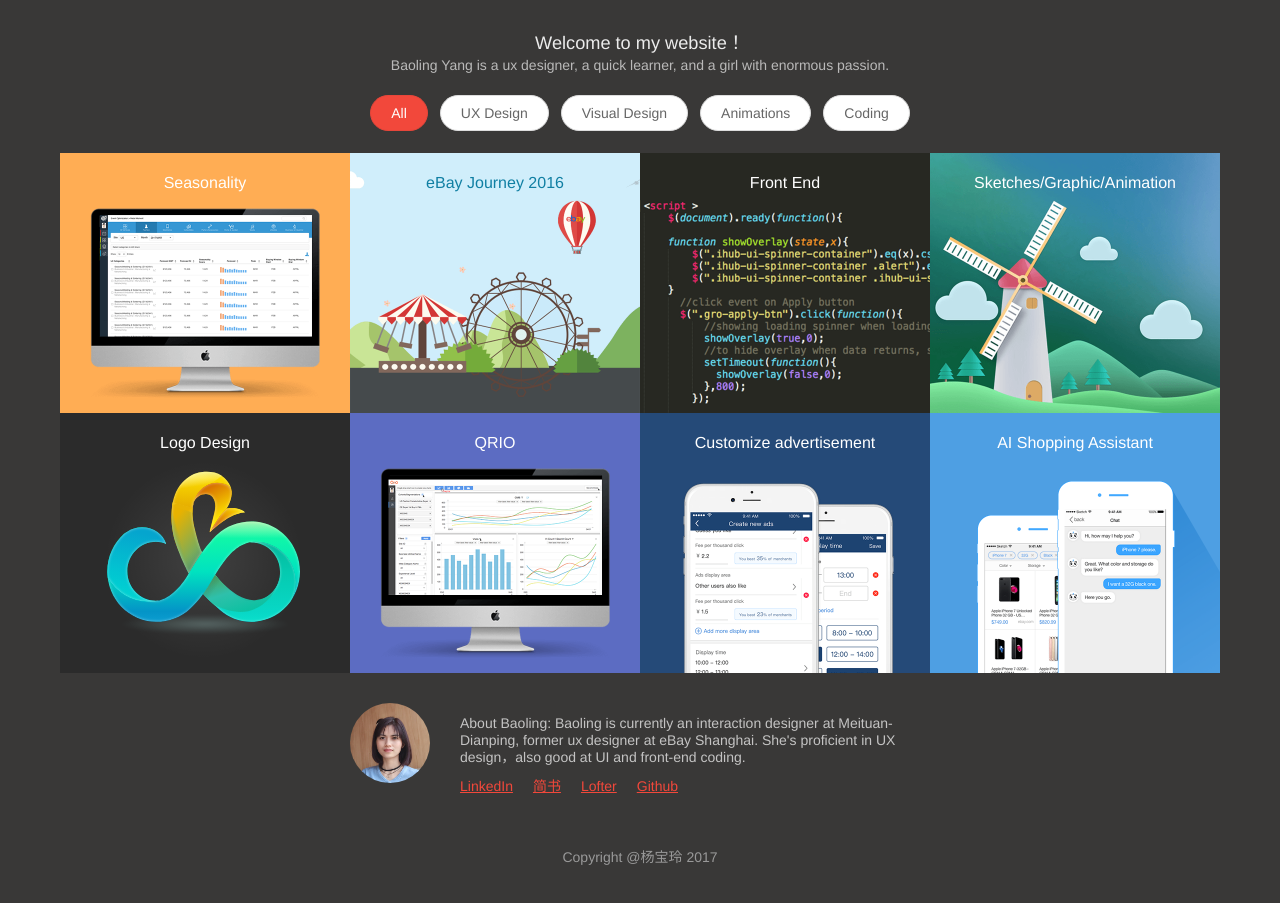
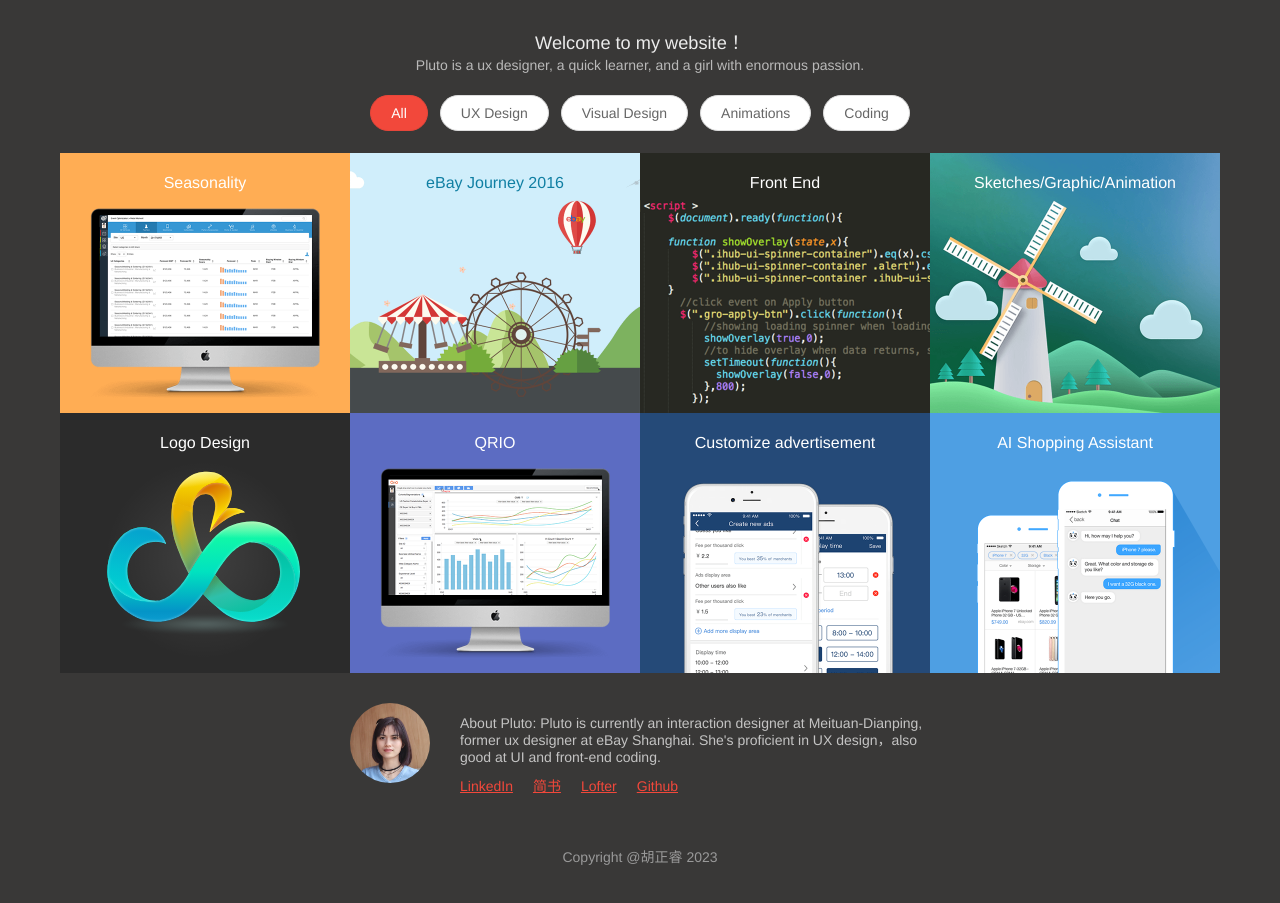
Before and after one commit to Ricky-pluto/Ricky-pluto.github.io, a plain HTML site: page index.html in a window 1280 px wide. Shown: the part 53-956 px from the top of the page. Drawn offline with nearby package versions, Linux system fonts and the light colour scheme.

Commit message:
Update index.html

```diff
--- a/index.html
+++ b/index.html
@@ -5,7 +5,7 @@
     <meta http-equiv="X-UA-Copatible" content="IE=edge">
     <meta name="viewport"  content="width=device-width, initial-scale=1,minimum-scale=1.0,maximum-scale=1.0,user-scalable=no">
 
-	<title>Baoling's Portfolio</title>
+	<title>Pluto's Portfolio</title>
 
 	<!-- Latest compiled and minified CSS -->
 	<link rel="stylesheet" href="https://maxcdn.bootstrapcdn.com/bootstrap/3.3.7/css/bootstrap.min.css" >
@@ -39,7 +39,7 @@
 
 	<div class="container-my">
 	<div class="self-intro">
-		<div class="title">Welcome to my website！</div> <div class="txt">Baoling Yang is a ux designer, a quick learner, and a girl with enormous passion.</div>
+		<div class="title">Welcome to my website！</div> <div class="txt">Pluto is a ux designer, a quick learner, and a girl with enormous passion.</div>
 	</div>
 		<div class="tags-container flex flex--center">
 			<div class="tag active" id="tagAll" style="cursor: pointer;">All</div>
@@ -132,7 +132,7 @@
 	<div class="self-container">
 		<div class="self-intro-bo">
 			<div class='photo-container'><img class='myphoto' src="imgs/baoling.jpg"></div>
-			<div class="intro-text">About Baoling: Baoling is currently an interaction designer at Meituan-Dianping, former ux designer at eBay Shanghai. She's proficient in UX design，also good at UI and front-end coding.<br/>
+			<div class="intro-text">About Pluto: Pluto is currently an interaction designer at Meituan-Dianping, former ux designer at eBay Shanghai. She's proficient in UX design，also good at UI and front-end coding.<br/>
 			<div class="link-my">
 				<a target="_blank" href="https://www.linkedin.com/in/baoling-yang-47548295/">LinkedIn</a>
 				<a target="_blank" href="http://www.jianshu.com/u/d27e26cd024d">简书</a>
@@ -146,7 +146,7 @@
 	</div>
 	<div class="footer">
 		<!-- This website is designed and developed by Baoling Yang, all copyright reserved.<br/> -->
-		Copyright @杨宝玲 2017
+		Copyright @胡正睿 2023
 	</div>
 
 	<script type="text/javascript" src="js/jquery-3.1.1.min.js"></script>
```
